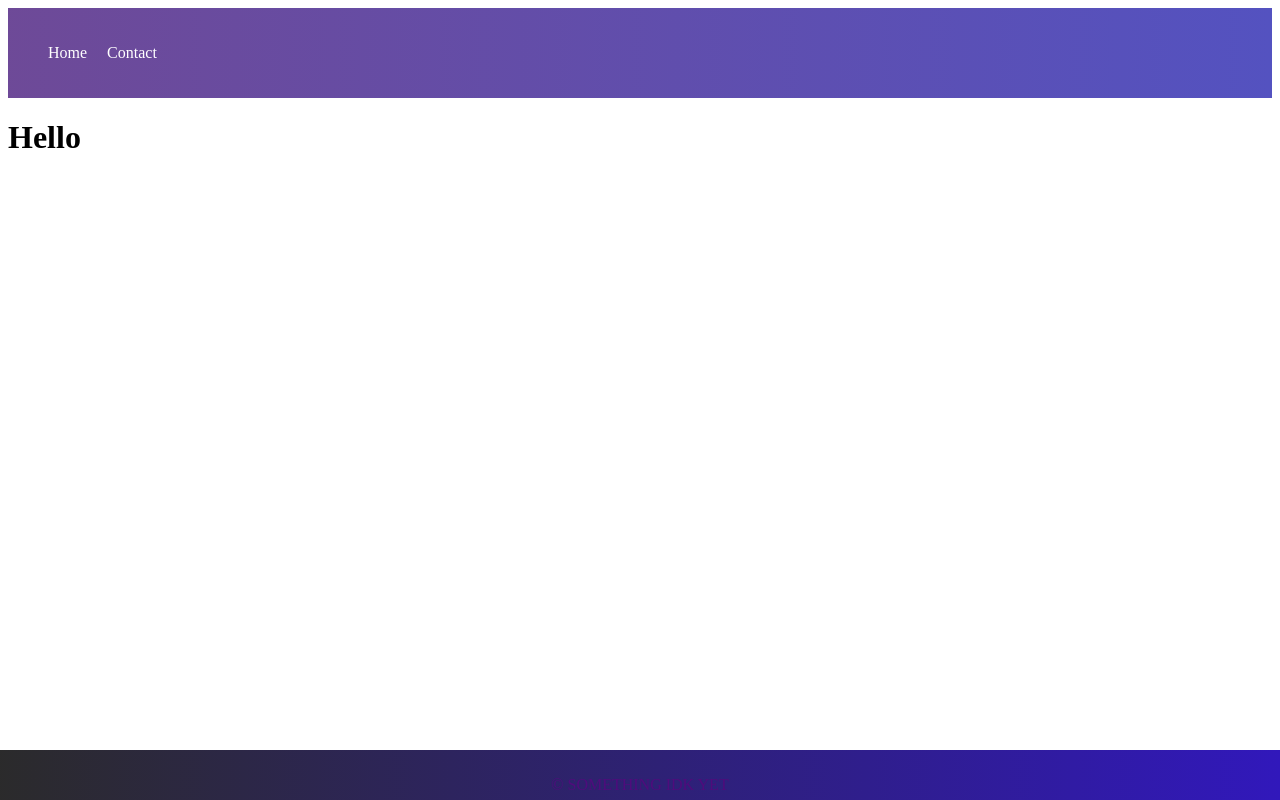
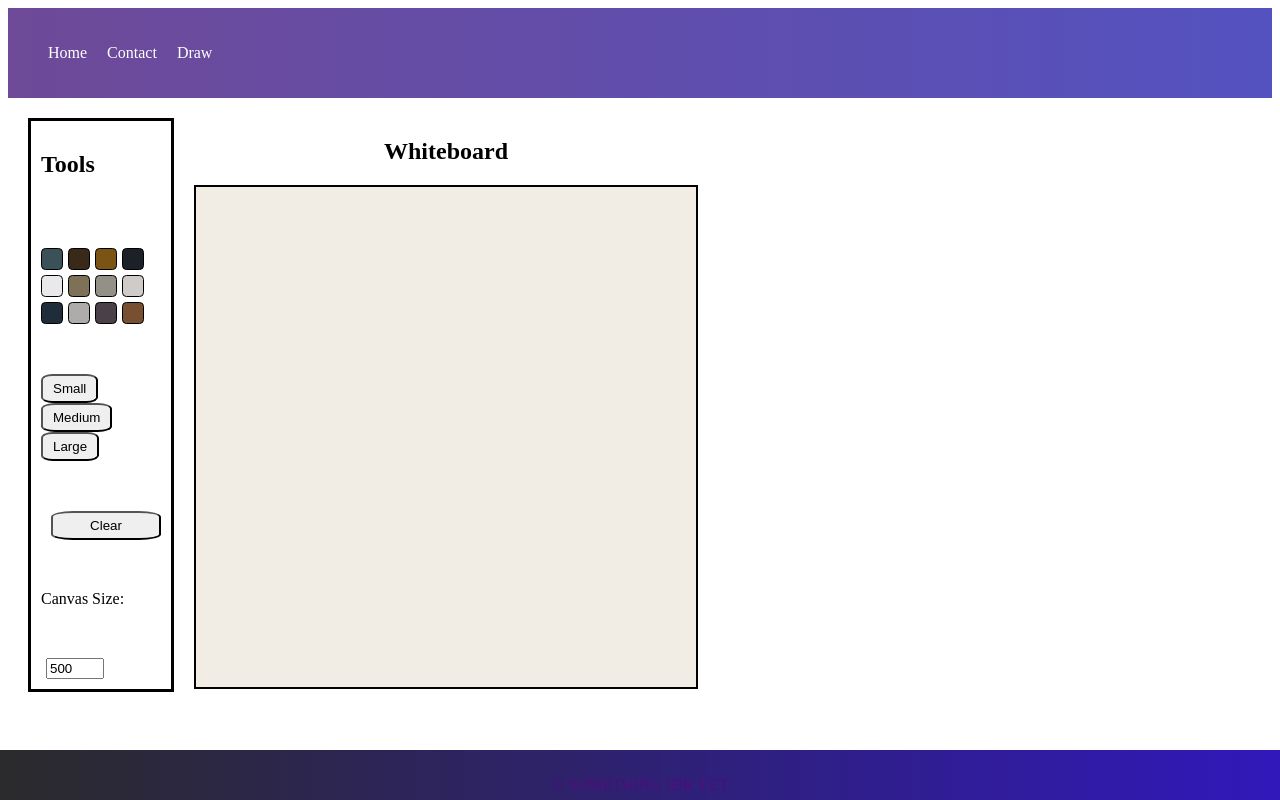
Before and after one commit to MissionToPsyche-Iridium/iridium_23f_year_sim-byu-i, a React (Create React App) app in the folder pysche/: page /DrawingPage in a window 1280 px wide. Built offline with nearby package versions, Linux system fonts and the light colour scheme.

Commit message:
Drawing Page

```diff
--- a/pysche/src/App.js
+++ b/pysche/src/App.js
@@ -1,23 +1,21 @@
 import './App.css';
 import React from "react";
 import { BrowserRouter as Router, Route, Routes } from 'react-router-dom';
-import Footer from './components/footer';
-import Header from './components/header';
-
+import Layout from './components/layout';
+import DrawingPage from './components/drawingPage';
 function App() {
   return (
 <Router>
-  <Header />
-  <main>
-    <h1>Hello</h1>
+  <Layout>
     <Routes>
       <Route path='/' elements = {<h1>Home Page</h1>} />
       <Route path="/Faq" element={<h1>FAQ</h1>} />
-    </Routes>
-  </main>
-  <Footer />
+      <Route path="/DrawingPage" element={<DrawingPage />} />
+      </Routes>
+    </Layout>
 </Router>
   );
 }
 
 export default App;
+// Change the routes for home page and faq into actual react pages instead of <h1>....
--- /dev/null
+++ b/pysche/src/components/canvas.js
@@ -0,0 +1,97 @@
+import React, { useRef, useState } from 'react';
+import "../index.css";
+function Canvas() {
+  const canvasRef = useRef(null);
+  const [color, setColor] = useState("#000000");
+  const [brushSize, setBrushSize] = useState(2);
+  const [canvasSize, setCanvasSize] = useState(500);
+  const [isDrawing, setIsDrawing] = useState(false);
+
+  const colors = ["#3B515A", "#392919", "#7B5314", "#1B2029", "#E9E9EB", "#7E7157", "#929087", "#CECBC9", "#1F2D3A", "#ADACAB", "#4A4048", "#794F32"];
+  const brushSizes = [3, 5, 10];
+
+  const startDrawing = () => setIsDrawing(true);
+  const endDrawing = () => setIsDrawing(false);
+
+  const draw = (event) => {
+    if (!isDrawing) return;
+
+    const canvas = canvasRef.current;
+    const ctx = canvas.getContext("2d");
+    ctx.lineWidth = brushSize;
+    ctx.lineCap = "round";
+    ctx.strokeStyle = color;
+
+    const rect = canvas.getBoundingClientRect();
+    const x = event.clientX - rect.left;
+    const y = event.clientY - rect.top;
+
+    ctx.lineTo(x, y);
+    ctx.stroke();
+    ctx.beginPath();
+  };
+
+  const clearCanvas = () => {
+    const canvas = canvasRef.current;
+    const ctx = canvas.getContext("2d");
+    ctx.clearRect(0, 0, canvas.width, canvas.height);
+  };
+
+  const resizeCanvas = (e) => {
+    const newSize = parseInt(e.target.value, 10);
+    setCanvasSize(newSize);
+    clearCanvas(); // Clear the canvas when resizing
+  };
+
+  return (
+    <div className="main-container">
+      {/* Toolbar on the left */}
+      <div className="toolbar">
+        <h2>Tools</h2>
+        {/* Color Palette */}
+        <div className="colorPalette">
+          {colors.map((clr) => (
+            <div
+              key={clr}
+              className="colorSwatch"
+              style={{ backgroundColor: clr }}
+              onClick={() => setColor(clr)}
+            />
+          ))}
+        </div>
+        {/* Brush Size */}
+        <div className="brushSizes">
+          {brushSizes.map((size) => (
+            <button className="brushCanvas" key={size} onClick={() => setBrushSize(size)}>
+              {size === 3 ? 'Small' : size === 5 ? 'Medium' : 'Large'}
+            </button>
+          ))}
+        </div>
+
+        {/* Clear Button */}
+        <button className="clearButtonCanvas" onClick={clearCanvas}>Clear</button>
+
+        {/* Canvas Resizer */}
+        <label>Canvas Size:</label>
+        <input type="number" min="100" max="1000" step="50" value={canvasSize} onChange={resizeCanvas} className="canvasSizeInput" />
+      </div>
+
+      {/* Canvas Container */}
+      <div className="canvas-container">
+        <h2>Whiteboard</h2>
+        <canvas
+          className="canvas"
+          ref={canvasRef}
+          width={canvasSize}
+          height={canvasSize}
+          onMouseDown={startDrawing}
+          onMouseUp={endDrawing}
+          onMouseOut={endDrawing}
+          onMouseMove={draw}
+        />
+      </div>
+    </div>
+  );
+}
+
+export default Canvas;
--- /dev/null
+++ b/pysche/src/components/drawingPage.js
@@ -0,0 +1,9 @@
+import React from "react";
+import Canvas from "./canvas";
+const DrawingPage = () => (
+<main>
+    <Canvas />
+</main>
+)
+
+export default DrawingPage
--- a/pysche/src/components/header.js
+++ b/pysche/src/components/header.js
@@ -1,6 +1,6 @@
 import React from "react";
-import { Link } from 'react-router-dom';
-import "./../componentsCSS/Header.css"
+import { Link } from "react-router-dom";
+import "./../componentsCSS/Header.css";
 
 const Header = () => (
   <header>
@@ -8,6 +8,7 @@ const Header = () => (
       <ul className="header">
         <li><Link to="/">Home</Link></li>
         <li><Link to="/FAQ">Contact</Link></li>
+        <li><Link to="/DrawingPage">Draw</Link></li>
       </ul>
     </nav>
   </header>
--- /dev/null
+++ b/pysche/src/components/layout.js
@@ -0,0 +1,15 @@
+import React from "react";
+import Header from "./header";
+import Footer from "./footer";
+
+const Layout = ({ children }) => {
+  return (
+    <div>
+      <Header />
+      <main>{children}</main>
+      <Footer />
+    </div>
+  );
+};
+
+export default Layout;
--- a/pysche/src/index.css
+++ b/pysche/src/index.css
@@ -11,3 +11,72 @@ code {
   font-family: source-code-pro, Menlo, Monaco, Consolas, 'Courier New',
     monospace;
 } */
+
+/* Drawing Page and Canvas */
+.main-container {
+  display: flex;
+  align-items: stretch;
+  padding: 20px;
+}
+
+/* Toolbar Containes, Colors, Resizing,Clear, and Canvas Size */
+.toolbar {
+  display: flex;
+  flex-direction: column;
+  gap: 50px;
+  margin-right: 20px;
+  width: 120px;
+  border: solid;
+  padding-bottom: 10px;
+  padding-left: 10px;
+  padding-right: 10px;
+  padding-top: 10px;
+}
+
+.colorPalette {
+  display: flex;
+  gap: 5px;
+  flex-wrap: wrap;
+}
+
+.colorSwatch {
+  width: 20px;
+  height: 20px;
+  border: 1px solid black;
+  border-radius: 20%;
+  cursor: pointer;
+}
+
+/* Brush Size Buttons */
+.brushCanvas {
+  padding: 5px 10px;
+  cursor: pointer;
+  margin-right: 5px;
+  border-radius: 20%;
+
+}
+
+/* Clear Button */
+.clearButtonCanvas {
+  padding: 5px 10px;
+  cursor: pointer;
+  margin-left: 10px;
+  border-radius: 20%;
+}
+
+/* Canvas Resizer */
+.canvasSizeInput {
+  width: 50px;
+  margin-left: 5px;
+}
+/* Canvas Container */
+.canvas-container {
+  display: flex;
+  flex-direction: column;
+  align-items: center;
+}
+/* Canvas */
+.canvas {
+  border: 2px solid #030000;
+  background-color: rgb(241, 236, 228);
+}
```
Also changed, not shown: 1 other file (tests, documents, lock files or other folders).
